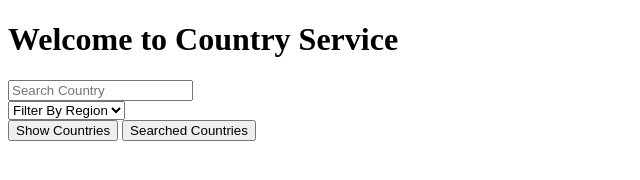
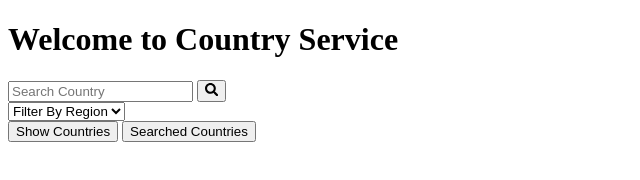
Before and after one commit to S-Gabrie1/Project-API-Country-Service, a website built with Parcel: page src/index.html in a window 1280 px wide. Shown: the whole page, without its empty margins (0-640 px from the left). Built offline with nearby package versions, Linux system fonts and the light colour scheme; no server answers; a web font is replaced by a local one.

Commit message:
new search btn

```diff
--- a/src/index.html
+++ b/src/index.html
@@ -19,8 +19,14 @@
         <div class="tomatoes">
             <section class="search">
                 <input type="text" class="search-bar" placeholder="Search Country">
+                <button id="search-btn">
+                    <svg stroke="currentColor" fill="currentColor" stroke-width="0" viewBox="0 0 512 512" height="1em" width="1em" xmlns="http://www.w3.org/2000/svg">
+                        <path
+                        d="M505 442.7L405.3 343c-4.5-4.5-10.6-7-17-7H372c27.6-35.3 44-79.7 44-128C416 93.1 322.9 0 208 0S0 93.1 0 208s93.1 208 208 208c48.3 0 92.7-16.4 128-44v16.3c0 6.4 2.5 12.5 7 17l99.7 99.7c9.4 9.4 24.6 9.4 33.9 0l28.3-28.3c9.4-9.4 9.4-24.6.1-34zM208 336c-70.7 0-128-57.2-128-128 0-70.7 57.2-128 128-128 70.7 0 128 57.2 128 128 0 70.7-57.2 128-128 128z">
+                    </path>
+                </svg></button>
+            </section>
 
-            </section>
             <section class="filter">
                     <select name="filterByRegion" id="filter">
                         <option >Filter By Region</option>
@@ -31,8 +37,8 @@
                         <option value="Oceania">Oceania</option>
                     </select>
             </section>
+        </div>
 
-        </div>
 
         <div class="veggies">
             <button id="potato">Show Countries</button>
```
